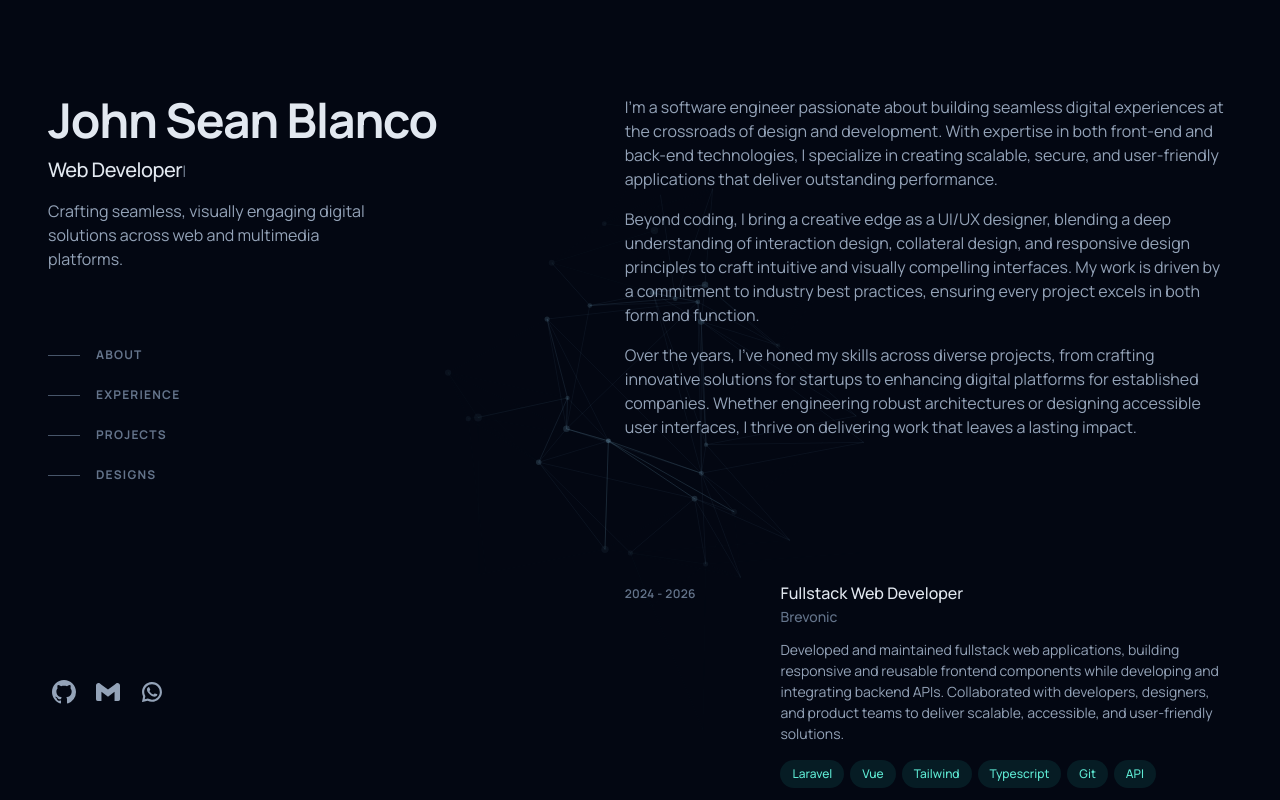
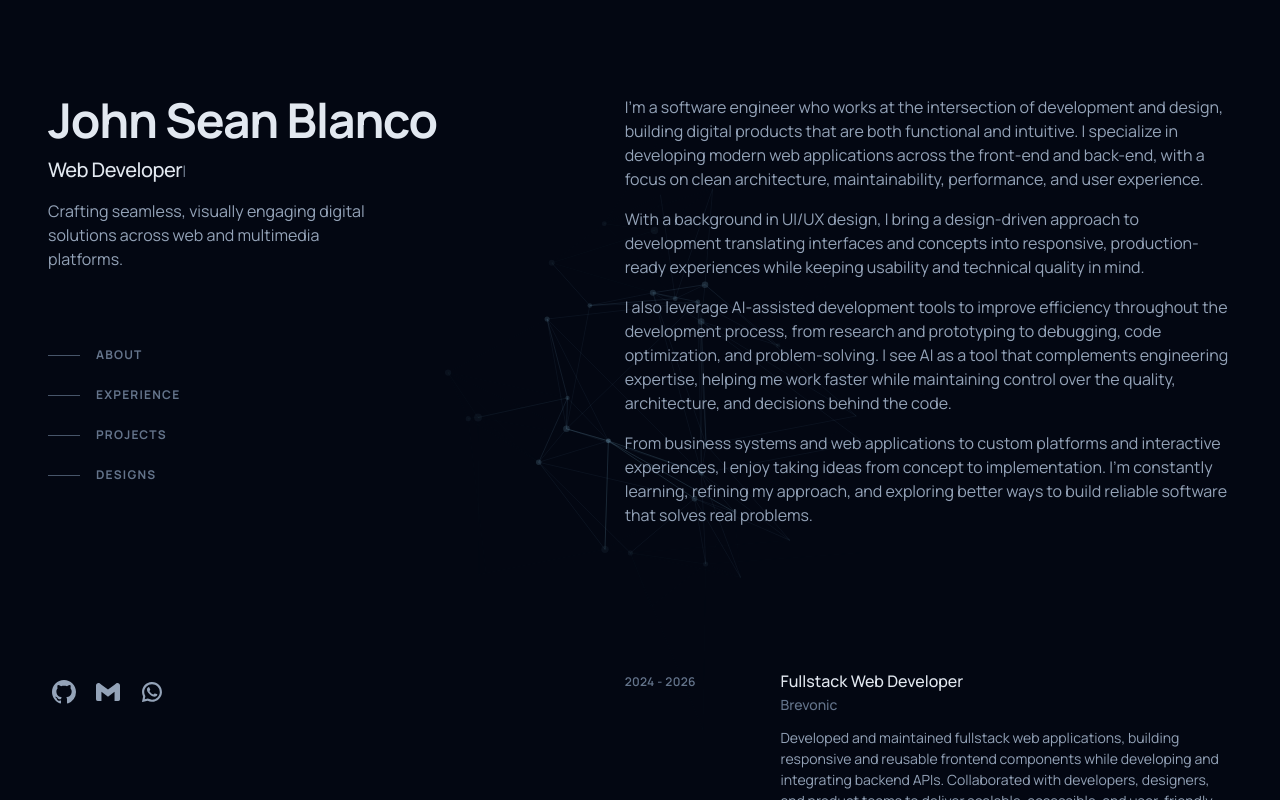
Before and after one commit to seanflix/portfolio, a Vue app: page / in a window 1280 px wide. Built offline with nearby package versions, Linux system fonts and the light colour scheme.

Commit message:
updated about section

```diff
--- a/src/components/AboutSection.vue
+++ b/src/components/AboutSection.vue
@@ -1,17 +1,46 @@
 <template>
-    <section id="about" class="mb-16 scroll-mt-16 md:mb-24 lg:mb-36 lg:scroll-mt-24" aria-label="About me">
-        <div class="sticky top-0 z-20 -mx-6 mb-4 w-screen bg-slate-900/75 px-6 py-5 backdrop-blur md:-mx-12 md:px-12 lg:sr-only lg:relative lg:top-auto lg:mx-auto lg:w-full lg:px-0 lg:py-0 lg:opacity-0">
-            <h2 class="text-sm font-bold uppercase tracking-widest text-slate-200 lg:sr-only">About</h2>
+  <section
+    id="about"
+    class="mb-16 scroll-mt-16 md:mb-24 lg:mb-36 lg:scroll-mt-24"
+    aria-label="About me"
+  >
+    <div
+      class="sticky top-0 z-20 -mx-6 mb-4 w-screen bg-slate-900/75 px-6 py-5 backdrop-blur md:-mx-12 md:px-12 lg:sr-only lg:relative lg:top-auto lg:mx-auto lg:w-full lg:px-0 lg:py-0 lg:opacity-0"
+    >
+      <h2
+        class="text-sm font-bold uppercase tracking-widest text-slate-200 lg:sr-only"
+      >
+        About
+      </h2>
     </div>
     <div>
       <p class="mb-4">
-                I'm a software engineer passionate about building seamless digital experiences at the crossroads of design and development. With expertise in both front-end and back-end technologies, I specialize in creating scalable, secure, and user-friendly applications that deliver outstanding performance.
+        I'm a software engineer who works at the intersection of development and
+        design, building digital products that are both functional and
+        intuitive. I specialize in developing modern web applications across the
+        front-end and back-end, with a focus on clean architecture,
+        maintainability, performance, and user experience.
       </p>
       <p class="mb-4">
-                Beyond coding, I bring a creative edge as a UI/UX designer, blending a deep understanding of interaction design, collateral design, and responsive design principles to craft intuitive and visually compelling interfaces. My work is driven by a commitment to industry best practices, ensuring every project excels in both form and function.
+        With a background in UI/UX design, I bring a design-driven approach to
+        development translating interfaces and concepts into responsive,
+        production-ready experiences while keeping usability and technical
+        quality in mind.
       </p>
       <p class="mb-4">
-                Over the years, I've honed my skills across diverse projects, from crafting innovative solutions for startups to enhancing digital platforms for established companies. Whether engineering robust architectures or designing accessible user interfaces, I thrive on delivering work that leaves a lasting impact.
+        I also leverage AI-assisted development tools to improve efficiency
+        throughout the development process, from research and prototyping to
+        debugging, code optimization, and problem-solving. I see AI as a tool
+        that complements engineering expertise, helping me work faster while
+        maintaining control over the quality, architecture, and decisions behind
+        the code.
+      </p>
+      <p class="mb-4">
+        From business systems and web applications to custom platforms and
+        interactive experiences, I enjoy taking ideas from concept to
+        implementation. I'm constantly learning, refining my approach, and
+        exploring better ways to build reliable software that solves real
+        problems.
       </p>
     </div>
   </section>
```
Lines whose indentation alone changed are shown as unchanged.
